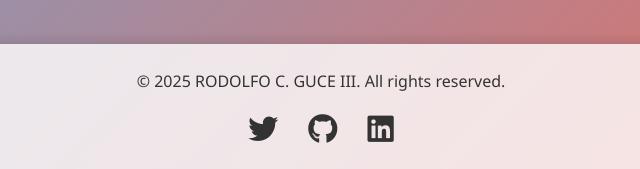
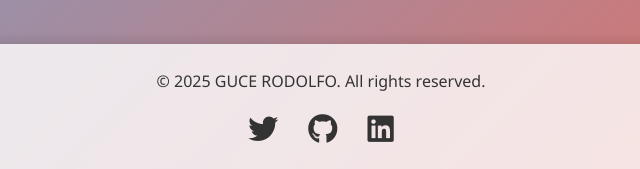
Before and after one commit to Ratbu123/Portfolio, a plain HTML site: page index.html in a window 1280 px wide. Shown: the part 631-800 px from the top of the page, 319-959 px from the left. Drawn offline with Linux system fonts and the light colour scheme.

Commit message:
Update index.html

```diff
--- a/index.html
+++ b/index.html
@@ -102,7 +102,7 @@
 
 <!-- Footer -->
 <footer>
-    <p>&copy; 2025 RODOLFO C. GUCE III. All rights reserved.</p>
+    <p>&copy; 2025 GUCE RODOLFO. All rights reserved.</p>
     <ul class="social-icons">
         <li><a href="https://twitter.com" target="_blank"><i class="fab fa-twitter"></i></a></li>
         <li><a href="https://github.com" target="_blank"><i class="fab fa-github"></i></a></li>
```
